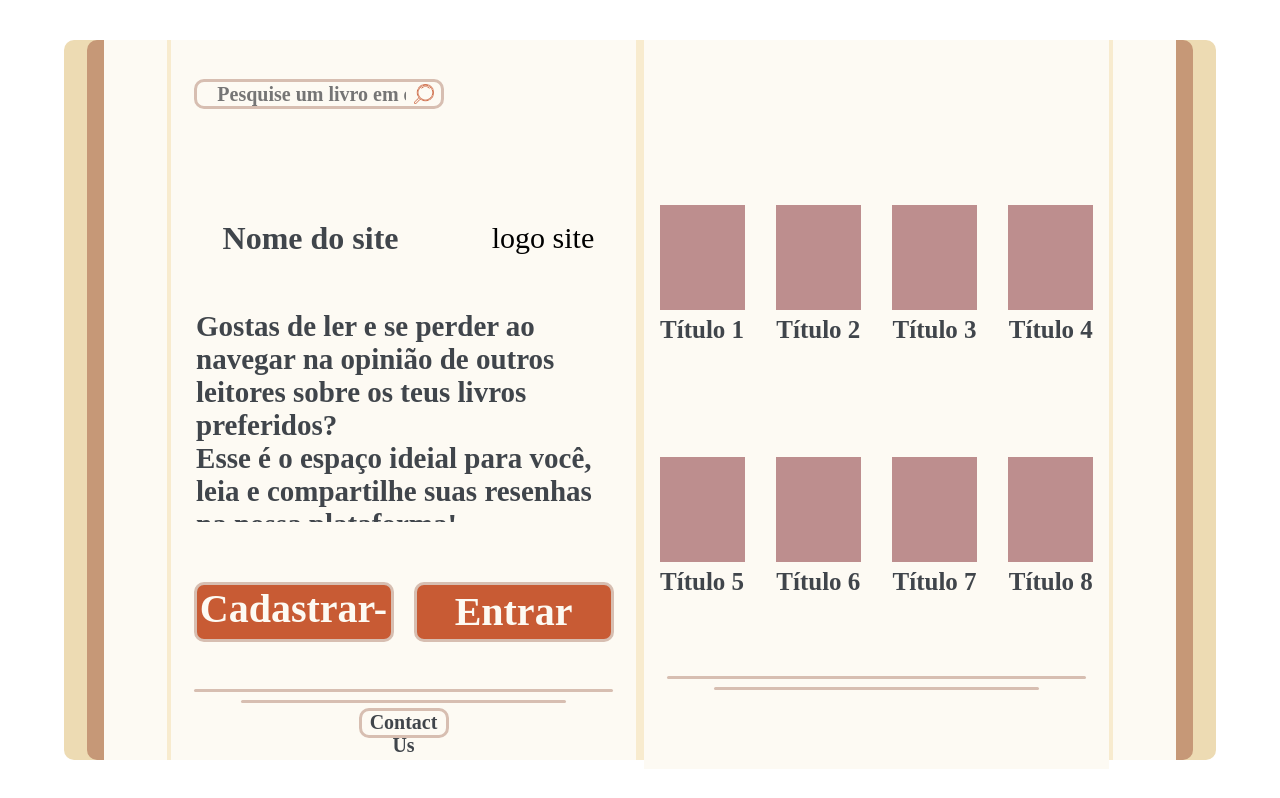
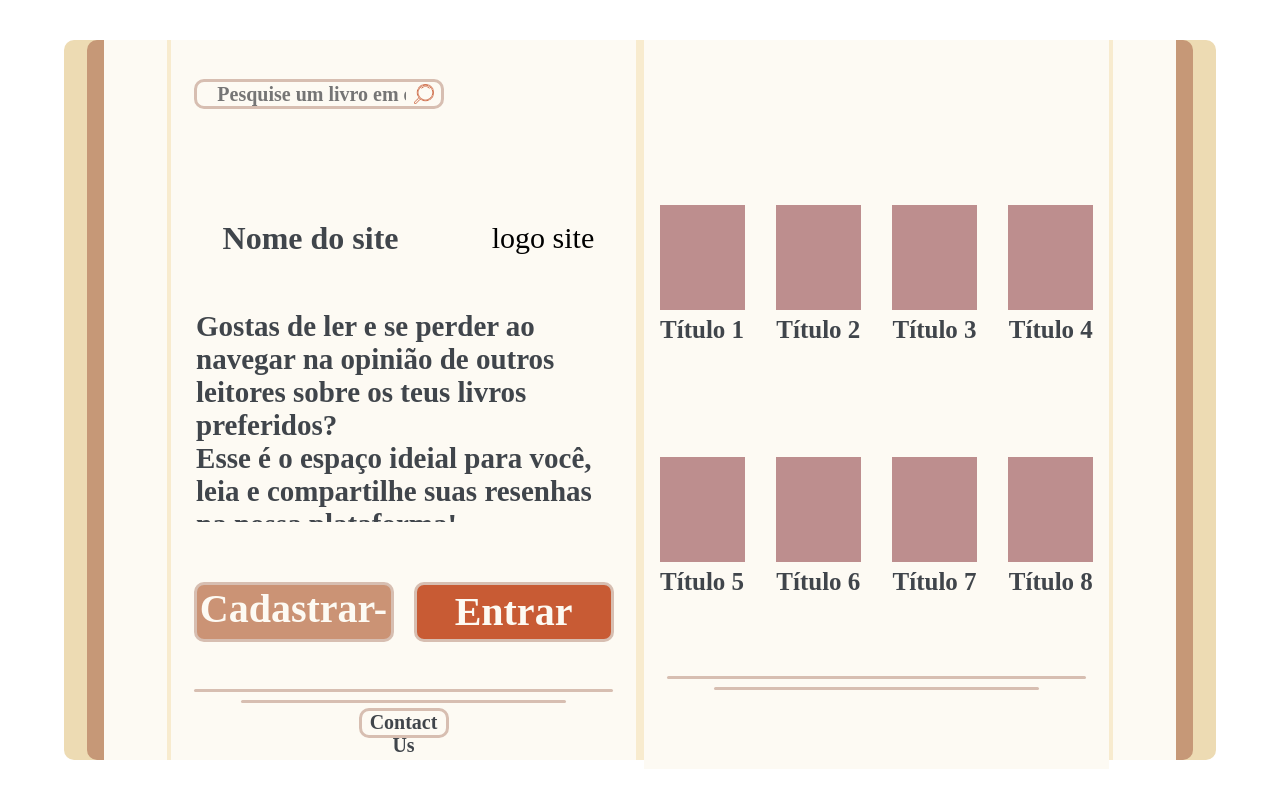
Before and after one commit to Jouusey/SA-segundafase, a React app: page /landingpage in a window 1280 px wide. Built offline with nearby package versions, Linux system fonts and the light colour scheme; the HTML template or start-up script is replaced by a standard one; a web font is replaced by a local one.

Commit message:
Edição fluxo de telas e tela principal

```diff
--- a/src/pages/LandingPage.css
+++ b/src/pages/LandingPage.css
@@ -178,7 +178,7 @@
 
             }
 
-                .btns-landing{
+                .btn-logar{
                     height: 60px;
                     width: 200px;
                     margin: 10px;
@@ -193,7 +193,35 @@
                     font-size: 40px;
                     font-weight: 700;
 
+                }
 
+                .btn-logar:hover{
+                    transition: 0.05s;
+                    background-color: var(--textos);
+                    color: var(--navbar);
+
+                }
+
+                .btn-cadastro{
+                    height: 60px;
+                    width: 200px;
+                    margin: 10px;
+                    border-radius: 5px;
+                    margin-top: 1%;
+                    border: solid #d7beb1;
+                    border-radius: 10px;
+                    cursor: pointer;
+                    color: var(--navbar);
+                    background-color: var(--fundoDivs);
+                    font-family: "fonte-projeto";
+                    font-size: 40px;
+                    font-weight: 700;
+                }
+
+                .btn-cadastro:hover{
+                    transition: 0.05s;
+                    background-color: var(--textos);
+                    color: var(--navbar);
                 }
 
       .container-contatos{
--- a/src/pages/LandingPage.jsx
+++ b/src/pages/LandingPage.jsx
@@ -5,10 +5,6 @@ import './LandingPage.css'
 function LandingPage() {
 
     const navigate = useNavigate()
-
-    // function IrParaCadastro() {
-
-    // }
 
 
 
@@ -58,8 +54,8 @@ function LandingPage() {
                             </div>
 
                             <div className="div-btns">
-                                <button className='btns-landing'onClick={() => {navigate("/telacadastro")}}>Cadastrar-se</button>
-                                <button className='btns-landing' onClick={() => {navigate("/telalogin")}}>Entrar</button>
+                                <button className='btn-cadastro'onClick={() => {navigate("/telacadastro")}}>Cadastrar-se</button>
+                                <button className='btn-logar' onClick={() => {navigate("/telalogin")}}>Entrar</button>
                             </div>
 
 
@@ -159,19 +155,9 @@ function LandingPage() {
 
                         <div className="div-home-escrivaninha">
 
-                            {/* <button className="btns">
-                                <img className='icons' src="../public/icons/ant-design--home-outlined.svg" alt="icon-home" />
-                            </button>
-
-                            <button className="btns">
-                                <img className='icons' src="public/icons/escrita.png" alt="icon-escrivaninha" />
-                            </button> */}
 
                         </div>
 
-                        {/* <button className="btns">
-                            <img className='icons' src="public/icons/barra-de-menu.png" alt="menu-hamburg" />
-                        </button> */}
 
                     </div>
 
--- a/src/pages/TelaCadastro.jsx
+++ b/src/pages/TelaCadastro.jsx
@@ -58,7 +58,7 @@ export default function TelaCadastro() {
 
             setUsuarioLogado(true)
             alert('Usuário registrado com sucesso =)')
-            navigate("/telalogin")
+            navigate("/telaprincipal")
         }
     }
 
--- a/src/pages/TelaLogin.jsx
+++ b/src/pages/TelaLogin.jsx
@@ -1,6 +1,6 @@
 import React, { useState } from 'react'
 import "./TelaLogin.css"
-import { Link } from "react-router-dom"
+import { Link, useNavigate } from "react-router-dom"
 import{ GlobalContext } from '../contexts/GlobalContext'
 import { useContext } from 'react'
 useState
@@ -10,6 +10,7 @@ function TelaLogin() {
 
     const [inputNomeUsuario, setInputNomeUsuario] = useState()
     const [inputSenha, setInputSenha] = useState()
+    const navigate = useNavigate()
     const {vetorObjetosUsuarios, usuarioLogado, setUsuarioLogado, posicaoUsuario, setPosicaoUsuario} = useContext(GlobalContext)
 
 
@@ -72,6 +73,8 @@ function TelaLogin() {
                 alert('Login feito com sucesso!')
                 setUsuarioLogado(true)
 
+                navigate("/telaprincipal")
+
         }
 
         // if (verificarInputsRegistrados()) {
--- a/src/pages/TelaPrincipal.css
+++ b/src/pages/TelaPrincipal.css
@@ -166,7 +166,21 @@
                     height: 105px;
                     width: 85px;
                     background-color: rgb(189, 142, 142);
+                    transition: 0.3s ease;
 
+                }
+
+                .div-Fila-livros:hover .div-box-titulo{
+                    filter: blur(5px);
+                    opacity: 0.9;
+                    background-color: #dfdcd9;
+
+                }
+
+                .div-Fila-livros .div-box-titulo:hover{
+                    filter: none;
+                    opacity: 1;
+                    background-color: rgb(189, 142, 142);
                 }
 
                 .titulos-livros{
```
Also changed, not shown: src/pages/TelaPrincipal.jsx (+0 -13 lines).
